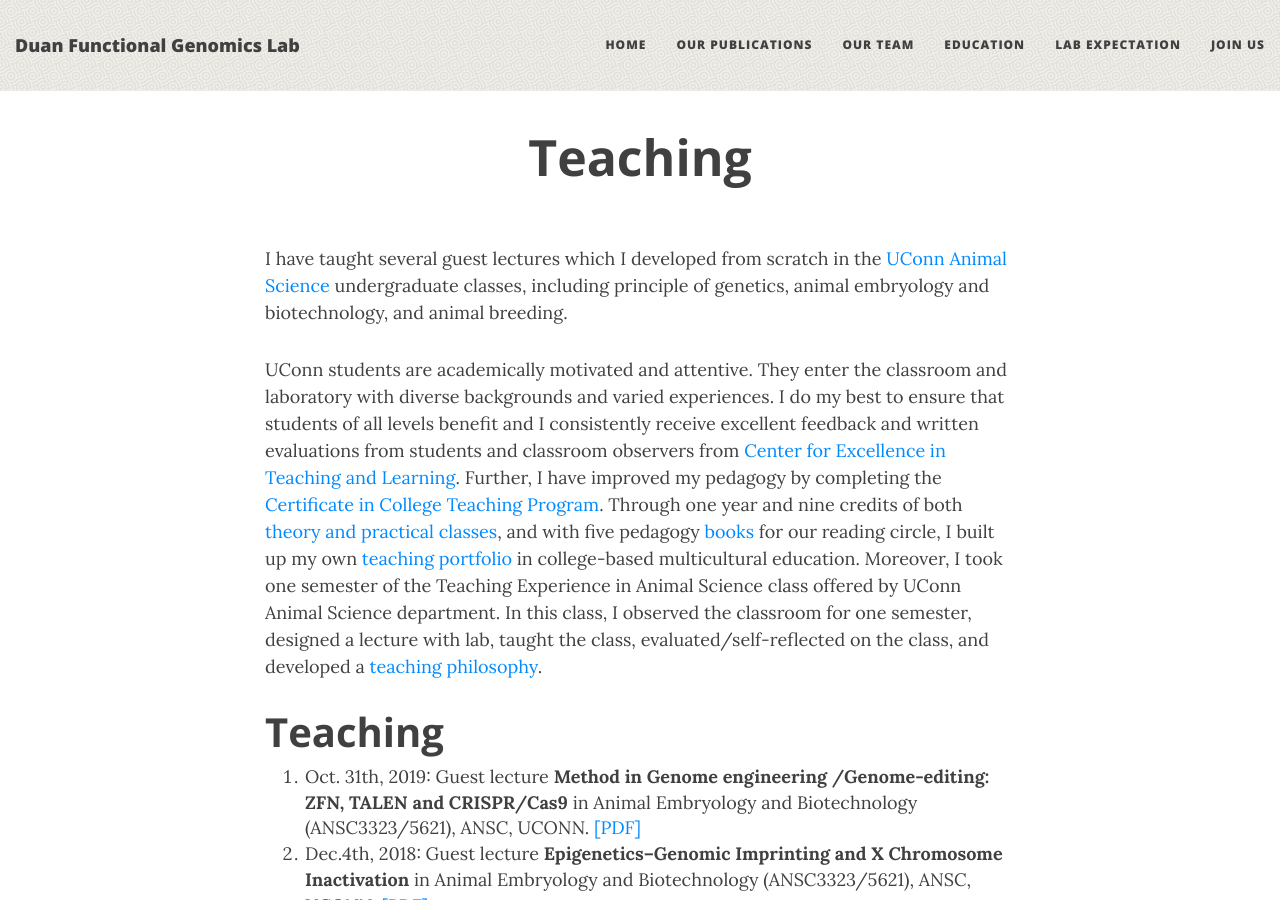
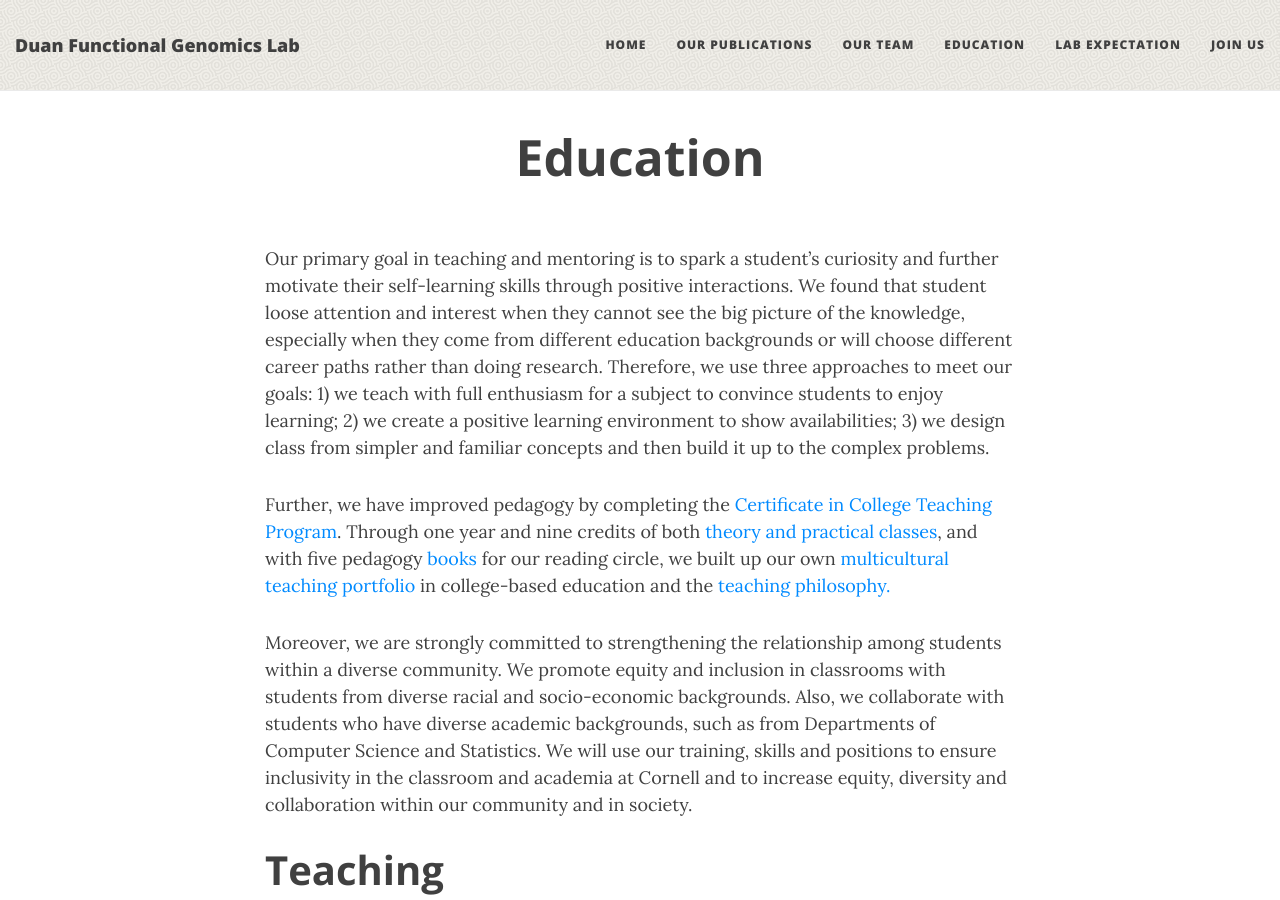
Before and after one commit to EllieDuan/EllieDuan.github.io, a Jekyll site: the page built from teaching.md, in a window 1280 px wide and 900 px high. Built offline with Jekyll 4.4.1, drawn with Linux system fonts in a browser that asks for light colours; nearby versions of some CDN libraries.

Commit message:
update education

```diff
--- a/lab_team.html
+++ b/lab_team.html
@@ -23,7 +23,7 @@ subtitle:
         <div class="col-lg-8">
         	<h3 style="font-weight: bold"> Looking forward to having you join the  team! </h3>
 
-        	<p>   Tell us your story!
+        	<p>   Tell us your stories!
         	</p>
         </div>
 
--- a/teaching.md
+++ b/teaching.md
@@ -1,13 +1,15 @@
 ---
 layout: page
-title: Teaching
+title: Education
 ---
 
-I have taught several guest lectures which I developed from
-scratch in the [UConn Animal Science](http://www.animalscience.uconn.edu/) undergraduate classes, including principle of genetics, animal embryology and biotechnology, and animal breeding.
+Our primary goal in teaching and mentoring is to spark a student’s curiosity and further motivate their self-learning skills through positive interactions. We found that student loose attention and interest when they cannot see the big picture of the knowledge, especially when they come from different education backgrounds or will choose different career paths rather than doing research. Therefore, we use three approaches to meet our goals: 1) we teach with full enthusiasm for a subject to convince students to enjoy learning; 2) we create a positive learning environment to show availabilities; 3) we design class from simpler and familiar concepts and then build it up to the complex problems.
 
-UConn students are academically motivated and attentive. They enter the classroom and laboratory with diverse backgrounds and varied experiences. I do my best to ensure that students of all levels benefit and I consistently receive excellent feedback and written evaluations from students and classroom observers from [Center for Excellence in Teaching and Learning](https://cetl.uconn.edu/). Further, I have improved my pedagogy by completing the [Certificate in College Teaching Program](https://gcci.uconn.edu/). Through one year and nine credits of both [theory and practical classes](https://gcci.uconn.edu/additional-courses/), and with five pedagogy [books](books.md) for our reading circle, I built up my own [teaching portfolio](teachings/portfolio.pdf) in college-based multicultural education. Moreover, I took one semester of the Teaching Experience in Animal Science class offered by UConn Animal Science department. In this class, I observed the classroom for one semester, designed a lecture with lab, taught the class, evaluated/self-reflected on the class, and developed a
-[teaching philosophy](teachings/philosophy.pdf).
+
+Further, we have improved pedagogy by completing the [Certificate in College Teaching Program](https://gcci.uconn.edu/). Through one year and nine credits of both [theory and practical classes](https://gcci.uconn.edu/additional-courses/), and with five pedagogy [books](books.md) for our reading circle, we built up our own [multicultural teaching portfolio](teachings/portfolio.pdf) in college-based education and the [teaching philosophy.](teachings/philosophy.pdf)
+
+Moreover, we are strongly committed to strengthening the relationship among students within a diverse community. We promote equity and inclusion in classrooms with students from diverse racial and socio-economic backgrounds. Also, we collaborate with students who have diverse academic backgrounds, such as from Departments of Computer Science and Statistics. We will use our training, skills and positions to ensure inclusivity in the classroom and academia at Cornell and to increase equity, diversity and collaboration within our community and in society.
+
 
 # Teaching
 1.	Oct. 31th, 2019: Guest lecture **Method in Genome engineering /Genome-editing: ZFN, TALEN and CRISPR/Cas9** in Animal Embryology and Biotechnology (ANSC3323/5621), ANSC, UCONN. [[PDF]](teachings/genome_editing_2019.pdf)
```
